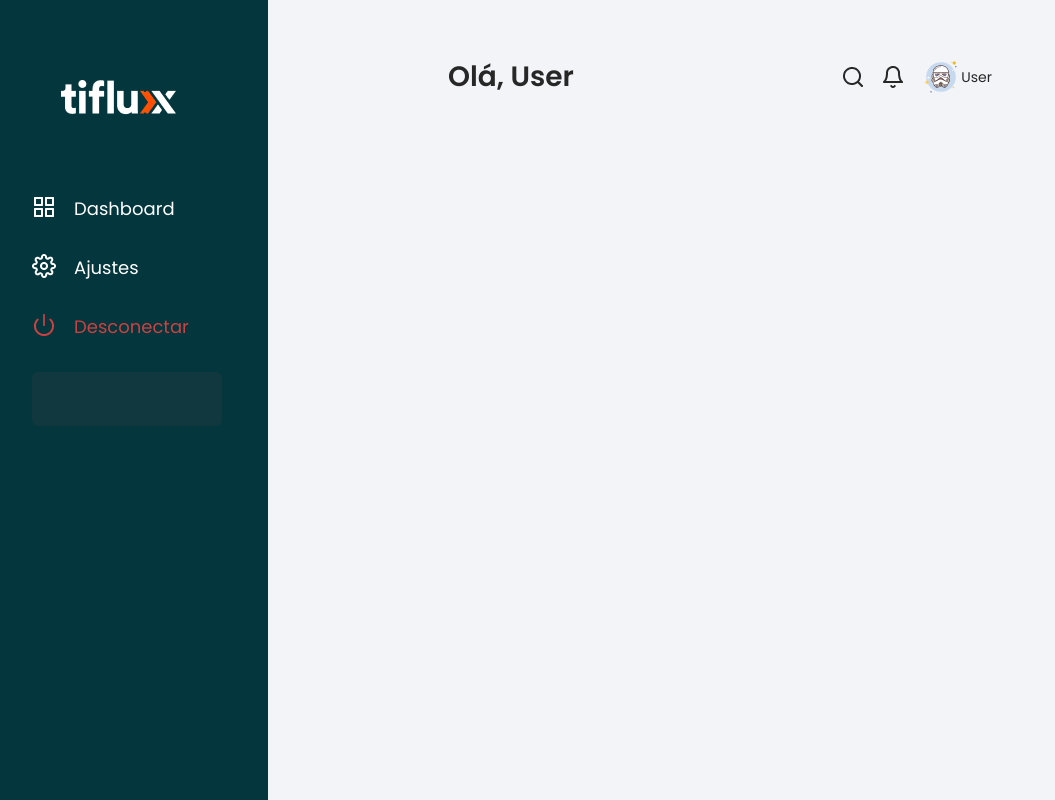
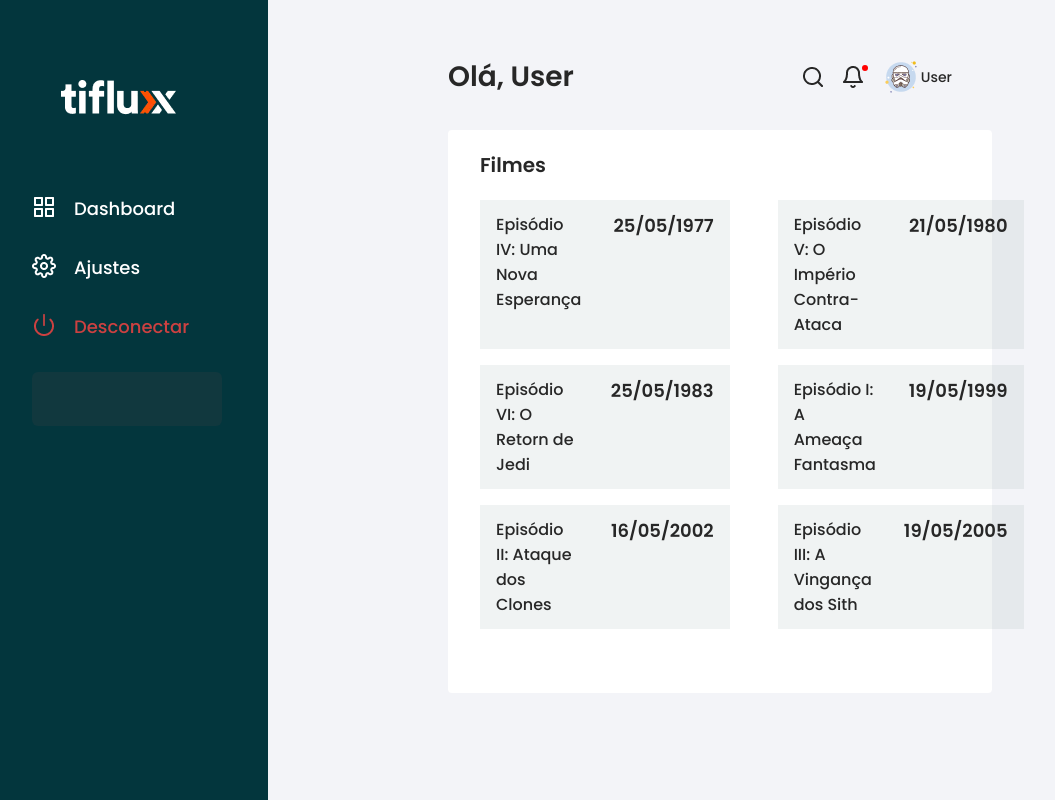
Before and after one commit to CodeyBrodey/Desafio-Frontend, a React (Vite) app: page / in a window 1280 px wide. Shown: the whole page, without its empty margins (32-1087 px from the left). Built offline with nearby package versions, Linux system fonts and the light colour scheme.

Commit message:
Finished dashboard and filmes

```diff
--- a/src/App.css
+++ b/src/App.css
@@ -25,7 +25,7 @@
 
 body {
   font-family: 'Poppins', sans-serif;
-  font-weight: var(--font-regular);
+  font-weight: var(--font-medium);
   background-color: var(--background-color);
 }
 
--- a/src/App.jsx
+++ b/src/App.jsx
@@ -1,6 +1,7 @@
 import './App.css'
 import Nav from './components/Nav/Nav'
 import Dashboard from './components/Dashboard/Dashboard'
+
 
 function App() {
 
@@ -8,6 +9,7 @@ function App() {
     <>
       <Nav />
       <Dashboard />
+
     </>
   )
 }
--- a/src/components/Dashboard/Dashboard.css
+++ b/src/components/Dashboard/Dashboard.css
@@ -17,6 +17,7 @@ main {
     gap: 1em;
     align-items: center;
     justify-content: center;
+    margin: 0 2.5em 0 0;
 }
 
 h1 {
@@ -35,15 +36,17 @@ h1 {
 
 .icon--notification {
     position: relative;
+    display: flex;
+    justify-content: center;
 }
-.icon--notification::after{
+.icon--notification::before {
     content: '';
     position: absolute;
     top: 0;
-    right: 0;
-    padding: 1em;
-    width: clamp(10px, 10px, 10px);
-    height: clamp(10px, 10px, 10px);
+    right: -3px;
+    width: clamp(6px, 6px, 6px);
+    height: clamp(6px, 6px, 6px);
 
+    border-radius: 6px;
     background-color: var(--notification-color);
 }
--- a/src/components/Dashboard/Dashboard.jsx
+++ b/src/components/Dashboard/Dashboard.jsx
@@ -1,4 +1,6 @@
 import './Dashboard.css'
+import Filmes from '../Filmes/Filmes'
+
 
 function Dashboard() {
 
@@ -9,13 +11,16 @@ function Dashboard() {
 
                 <div className='main-options'>
                     <img className='icon' src="/src/images/pesquisar.png" alt="" />
-                    <img className='icon icon--notification' src="/src/images/notificacao.png" alt="" />
+                    <div className="icon--notification">
+                        <img className='icon' src="/src/images/notificacao.png" alt="" />
+                    </div>
                     <div className='main-user'>
                         <img className='icon' src="/src/images/user.png" alt="" />
                         User
                     </div>
                 </div>
             </div>
+            <Filmes />
         </main>
     )
 }
--- /dev/null
+++ b/src/components/Filmes/Filmes.css
@@ -0,0 +1,38 @@
+@import url("/src/App.css");
+
+.filmes {
+    margin: 2em 0;
+    padding: 0 3em 4em 2em;
+
+    background-color: var(--neutral-light-color);
+    border-radius: 4px;
+}
+.filmes h2 {
+    padding: 1em 0;
+
+    font-size: 20px;
+}
+.filmes ul {
+    display: grid;
+    grid-template-columns: repeat(2, 1fr);
+    gap: 1em;
+    column-gap: 3em;
+}
+.filmes li {
+    padding: 0.75em 1em;
+    display: flex;
+    justify-content: space-between;
+    gap: 2em;
+
+    list-style: none;
+    background-color: var(--background2-color);
+}
+
+.title {
+    font-size: 16px;
+}
+
+.date {
+    font-size: 18px;
+    font-weight: var(--font-semibold);
+}
--- /dev/null
+++ b/src/components/Filmes/Filmes.jsx
@@ -0,0 +1,43 @@
+import "./Filmes.css"
+
+function Filmes() {
+
+    return (
+        <section className="filmes">
+            <h2>Filmes</h2>
+            <ul>
+                <li>
+                    <span className="title">Episódio IV: Uma Nova Esperança</span>
+                    <span className="date">25/05/1977</span>
+                </li>
+
+                <li>
+                    <span className="title">Episódio V: O Império Contra-Ataca</span>
+                    <span className="date">21/05/1980</span>
+                </li>
+
+                <li>
+                    <span className="title">Episódio VI: O Retorn de Jedi</span>
+                    <span className="date">25/05/1983</span>
+                </li>
+
+                <li>
+                    <span className="title">Episódio I: A Ameaça Fantasma</span>
+                    <span className="date">19/05/1999</span>
+                </li>
+
+                <li>
+                    <span className="title">Episódio II: Ataque dos Clones</span>
+                    <span className="date">16/05/2002</span>
+                </li>
+
+                <li>
+                    <span className="title">Episódio III: A Vingança dos Sith</span>
+                    <span className="date">19/05/2005</span>
+                </li>
+            </ul>
+        </section>
+    )
+}
+
+export default Filmes
```
